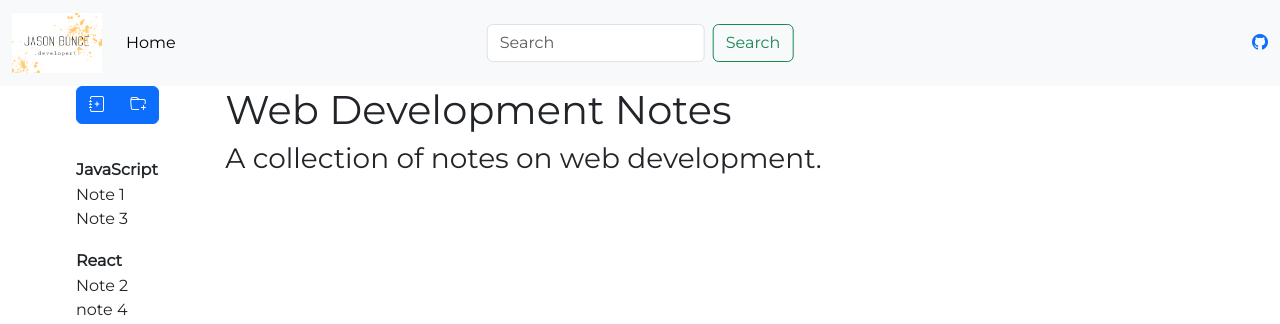
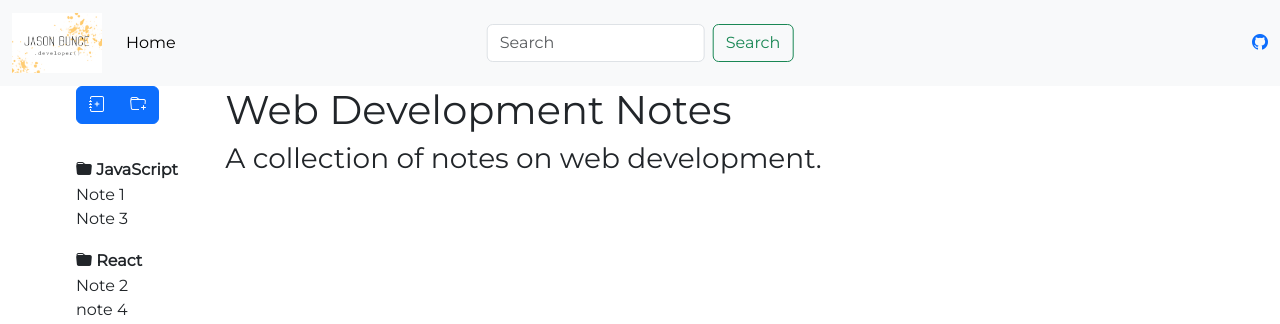
Before and after one commit to JasonBrunch/note-taking-app, a React (Create React App) app: page / in a window 1280 px wide. Shown: the top 324 px of the page. Built offline with nearby package versions, Linux system fonts and the light colour scheme.

Commit message:
Added Category Icons

```diff
--- /dev/null
+++ b/src/Category.js
@@ -0,0 +1,12 @@
+import React from 'react';
+
+const Category = ({ name }) => {
+  return (
+    <div>
+      <i className="bi bi-folder-fill"></i> {/* Add this line for the icon */}
+      {name}
+    </div>
+  );
+};
+
+export default Category;
--- a/src/SideMenu.js
+++ b/src/SideMenu.js
@@ -1,19 +1,22 @@
 import DraggableListItem from './DraggableListItem';
+import Category from './Category';
 
 const SideMenu = ({ notes, categories, onNoteClick, onAddNote, onAddCategory, changeNoteCategory }) => {
-  console.log("Rendering SideMenu")
-  // Group notes by category using 'reduce'
+
+  // Use 'reduce' to group notes by their category for easier rendering later.
+  // We're reducing an array of notes into an object (acc) where the keys are
+  // the category names and the values are arrays of notes belonging to that category.
   const groupedNotes = notes.reduce((acc, note) => {
     if (!acc[note.category]) {
       acc[note.category] = [];
-
     }
+    // Push the current note into the array belonging to its category in the accumulator.
     acc[note.category].push(note);
-
+    // Return the updated accumulator for use in the next iteration.
     return acc;
   }, {});
-  console.log("Grouped notes: ", groupedNotes);
 
+    // Handles the drag-and-drop event to change note categories
     const handleCategoryDrop = (e) => {
     e.preventDefault();
     const noteId = e.dataTransfer.getData('noteId');
@@ -26,7 +29,7 @@ const SideMenu = ({ notes, categories, onNoteClick, onAddNote, onAddCategory, ch
 
 return (
   <div className="container overflow-auto" style={{ maxHeight: '90vh', paddingLeft: '4rem' }}>
-    {/* Button group for adding new note and new category */}
+    {/* Button group for side menu options */}
     <div className="btn-group" role="group" aria-label="New Note Buttons">
         {/* NEW NOTE BUTTON */}
       <button
@@ -53,12 +56,12 @@ return (
           onDragOver={(e) => e.preventDefault()}  // Allow drop
           onDrop={handleCategoryDrop}  // Handle the actual drop
         >
-          {/* CATEGORY NAME */}
+          {/* DISPLAY CATEGORY NAME */}
           <div className="fw-bold fs-6 ps-0 ms-0" style={{ padding: '0.25rem 0', lineHeight: 1.2 }}>
-            {category}
+          <Category name={category} />
           </div>
 
-          {/* NOTES LIST */}
+          {/* DISPLAY NOTES LIST UNDER EACH CATEGORY */}
           <ul className="list-group list-group-flush ps-0 ms-0 py-0 border-0 fs-6">
             {groupedNotes[category] ? (
               groupedNotes[category].map((note, noteIndex) => (
```
